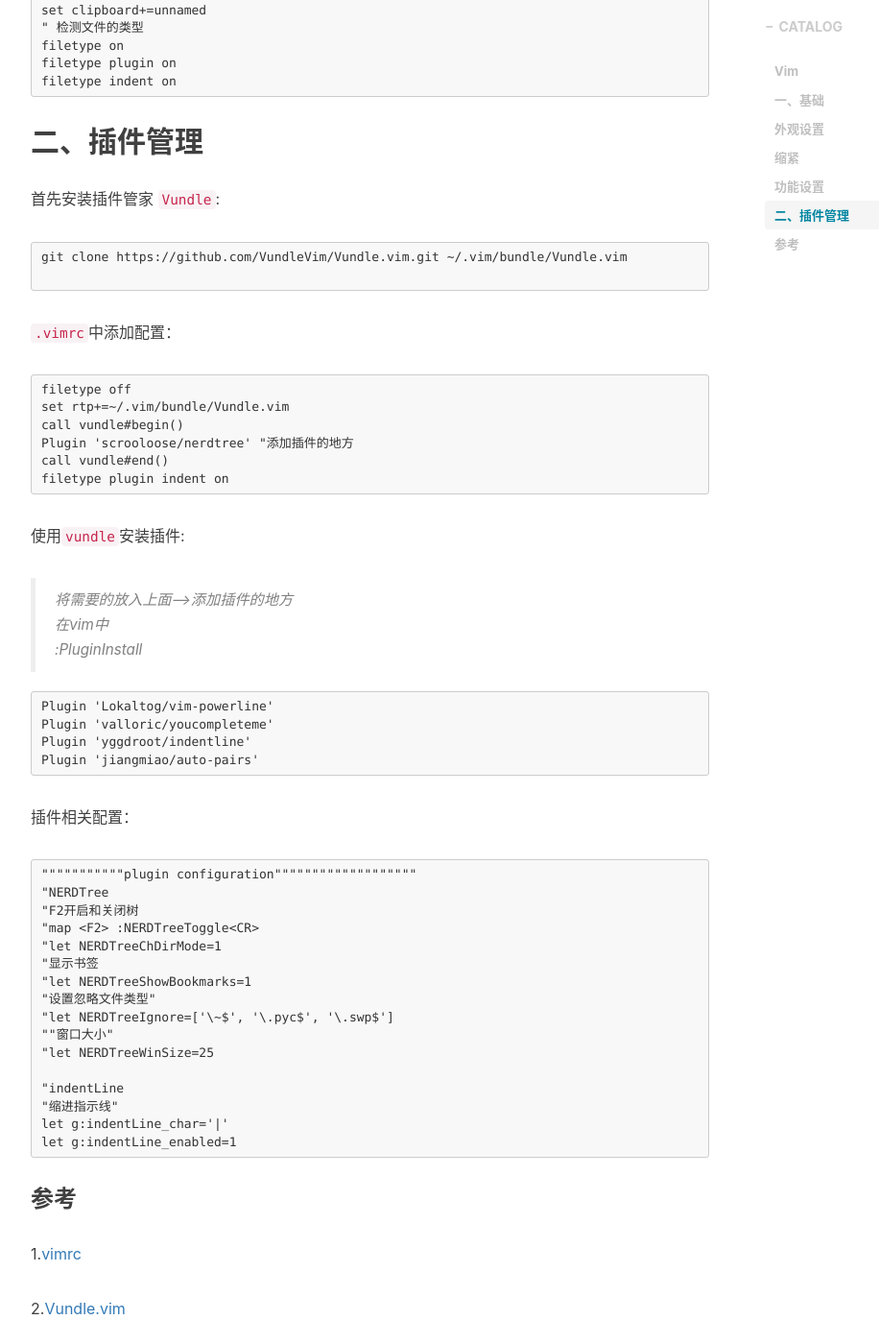
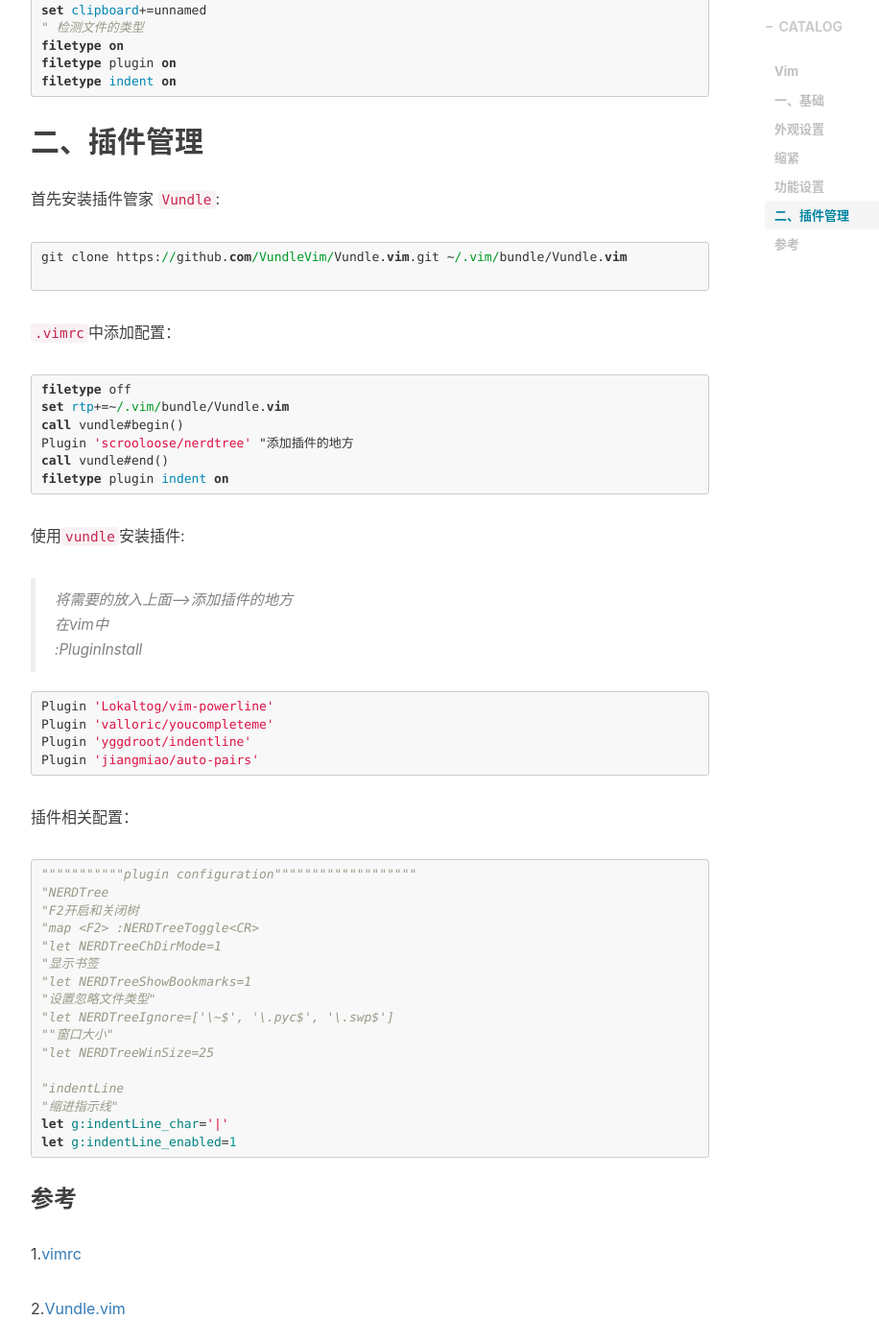
Before and after one commit to awanglilong/awanglilong.github.io, a Jekyll site: the page built from _posts/2018-12-6-vim.md, in a window 1280 px wide and 1400 px high, scrolled down 2045 px. Shown: the whole window at 96% size, without its empty margins (233-1149 px from the left). Built offline with Jekyll 4.4.1, drawn with Linux system fonts in a browser that asks for light colours; nearby versions of some CDN libraries; comment, search, counter and statistics services are not loaded; some of the changed text lies outside the part shown.

Commit message:
Update 2018-12-6-vim.md
highlighted

````diff
--- a/_posts/2018-12-6-vim.md
+++ b/_posts/2018-12-6-vim.md
@@ -41,7 +41,7 @@ set encoding=utf-8
 
 ### 缩紧
 
-```
+```vim
 " 启动显示状态行1，总是显示状态行2
 set laststatus=2
 
@@ -72,7 +72,7 @@ set showmatch
 
 ### 功能设置
 
-```
+```vim
 " 去掉有关vi一致性模式
 set nocompatible
 " 历史纪录
@@ -93,14 +93,14 @@ filetype indent on
 ## 二、插件管理
 首先安装插件管家 `Vundle`:
 
-```
+```vim
 git clone https://github.com/VundleVim/Vundle.vim.git ~/.vim/bundle/Vundle.vim
 
 ```
 
 `.vimrc`中添加配置：
 
-```
+```vim
 filetype off
 set rtp+=~/.vim/bundle/Vundle.vim
 call vundle#begin()
@@ -115,7 +115,7 @@ filetype plugin indent on
 >在vim中     <br />
 >:PluginInstall
 
-```
+```vim
 Plugin 'Lokaltog/vim-powerline'
 Plugin 'valloric/youcompleteme'
 Plugin 'yggdroot/indentline'
@@ -126,7 +126,7 @@ Plugin 'jiangmiao/auto-pairs'
 
 插件相关配置：
 
-```
+```vim
 """""""""""plugin configuration"""""""""""""""""""
 "NERDTree
 "F2开启和关闭树
````
